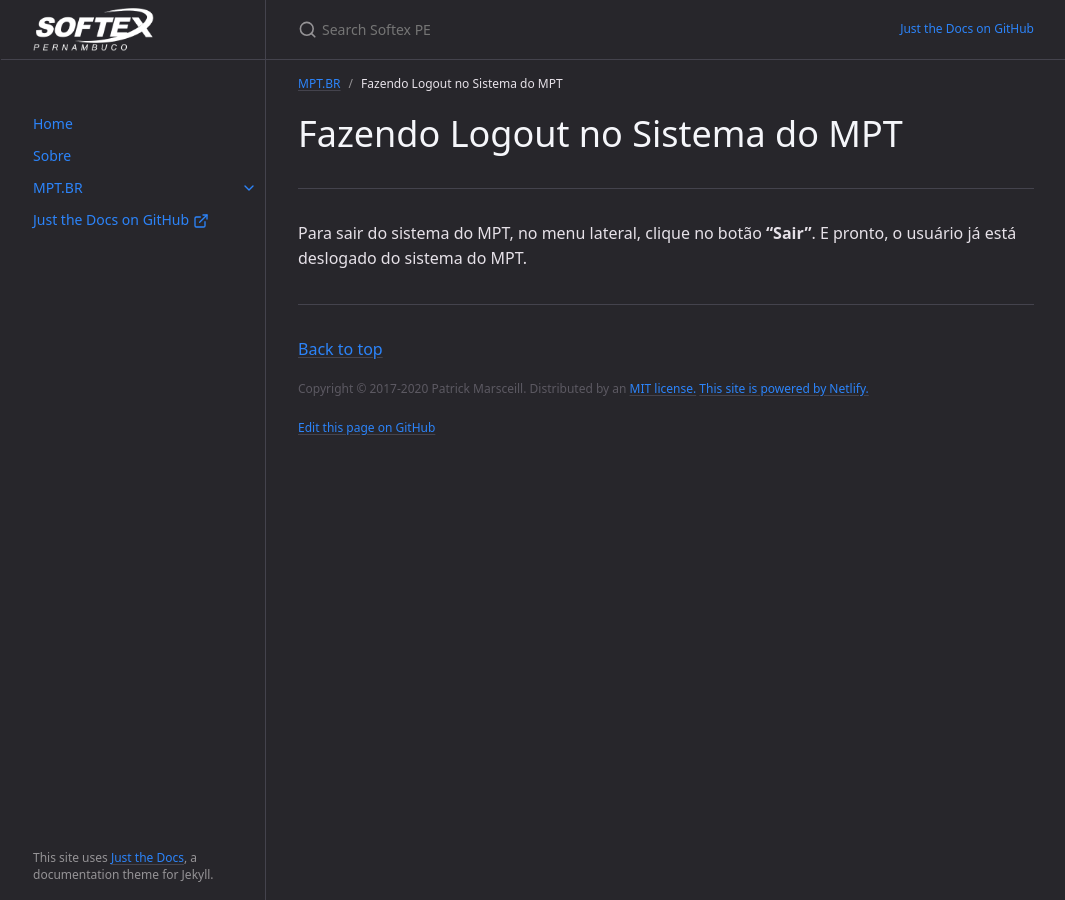
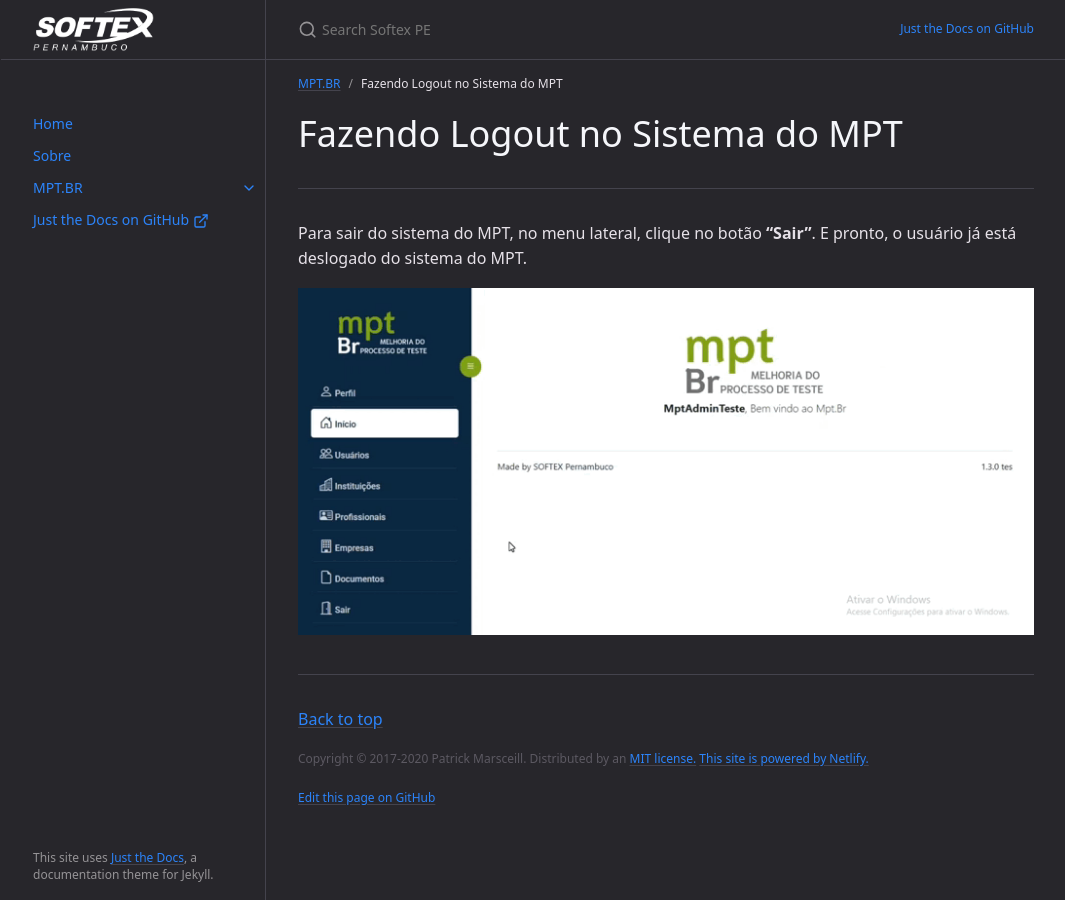
Before and after one commit to ArthurRaphael/softexfaqmpt.github.io, a Jekyll site: the page built from docs/MPT/fazendologoutnompt.md, in a window 1280 px wide. Shown: the whole page, without its empty margins (106-1171 px from the left). Built offline with Jekyll 4.4.1, drawn with Linux system fonts in a browser that asks for light colours; cached includes are drawn as plain includes.

Commit message:
Adicionando os GIFS no login e logout

```diff
--- a/docs/MPT/fazendologoutnompt.md
+++ b/docs/MPT/fazendologoutnompt.md
@@ -8,3 +8,5 @@ nav_order: 5
 ---
 
  Para sair do sistema do MPT, no menu lateral, clique no botão **“Sair”**. E pronto, o usuário já está deslogado do sistema do MPT.
+
+![Fazendo Logout no MPT](/assets/gifs/fazendologoutmpt.gif)
```
Also changed, not shown: docs/MPT/fazendologinnomptadm.md (+3 -0 lines), assets/gifs/fazendologinnompt.gif (added), assets/gifs/fazendologoutmpt.gif (added).
